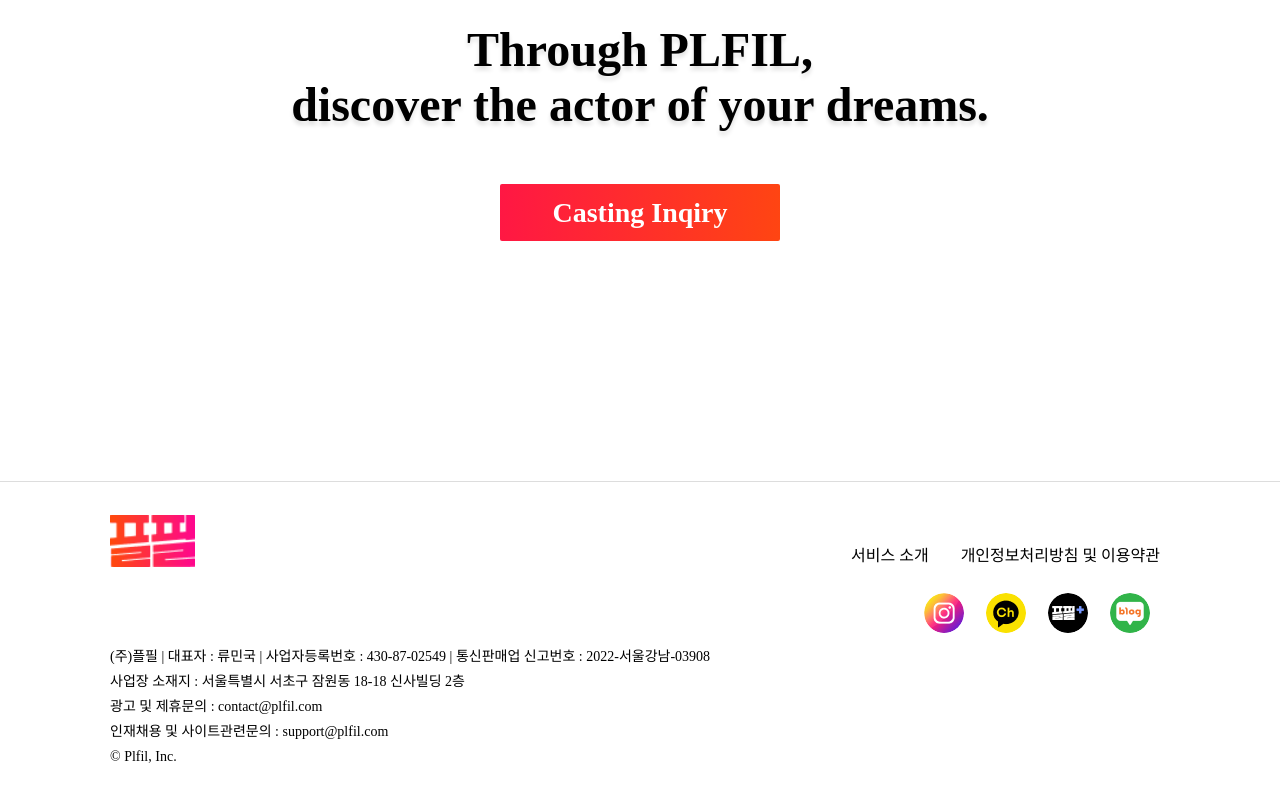
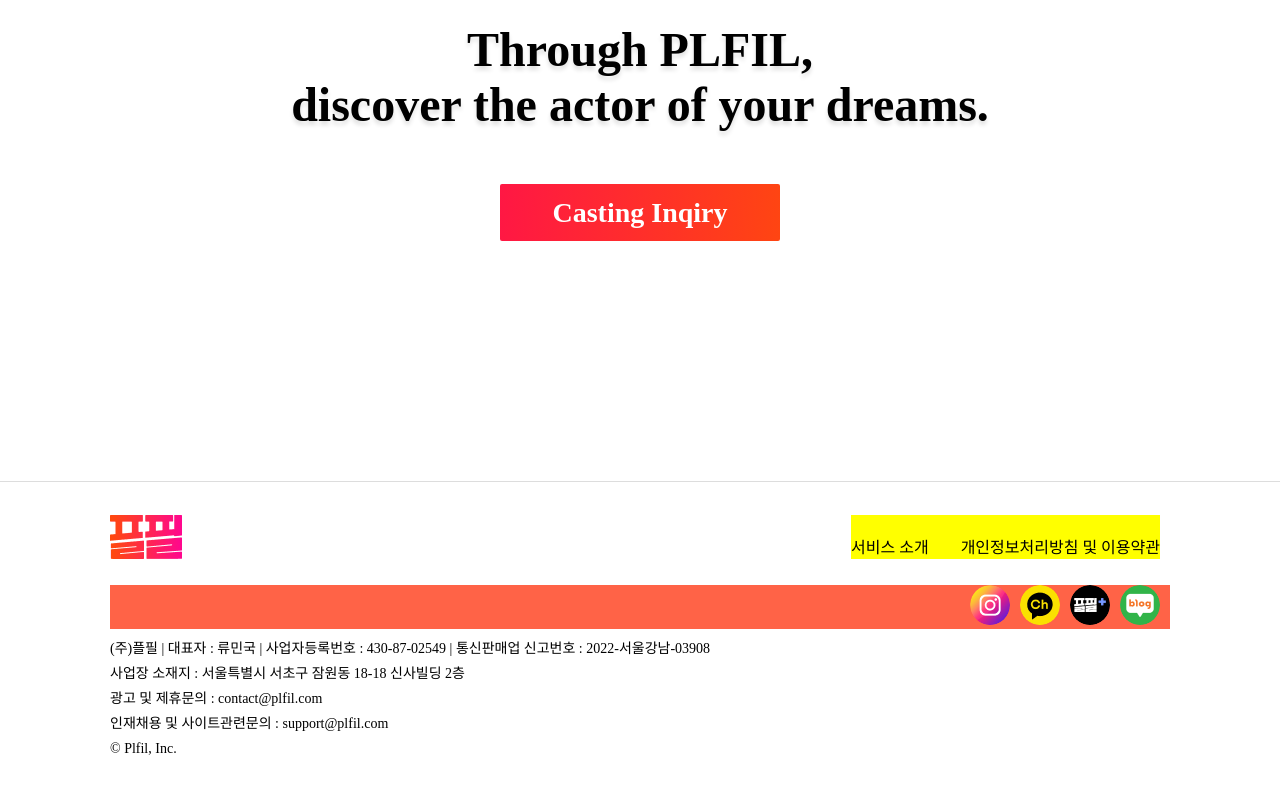
Before and after one commit to sen2y/plfil_intl_inbound, a Next.js app: page / in a window 1280 px wide. Shown: the part 2598-3398 px from the top of the page. Built offline with nearby package versions, Linux system fonts and the light colour scheme; a web font is replaced by a local one.

Commit message:
푸터 수정

```diff
--- a/components/templates/Footer.js
+++ b/components/templates/Footer.js
@@ -13,6 +13,20 @@
               <Text_Btn>서비스 소개</Text_Btn>
               <Text_Btn>개인정보처리방침 및 이용약관</Text_Btn>
             </TextSec>
+            <Sec2_mo>
+              <Link href="https://www.instagram.com/plfil_official/" passHref>
+                <SNS_Btn src="/assets/image/footer/insta.png"></SNS_Btn>
+              </Link>
+              <Link href="https://pf.kakao.com/_yYxiAxj" passHref>
+                <SNS_Btn src="/assets/image/footer/kakao.png"></SNS_Btn>
+              </Link>
+              <Link href="https://pf.kakao.com/_GxaxcLxj" passHref>
+                <SNS_Btn src="/assets/image/footer/plus.png"></SNS_Btn>
+              </Link>
+              <Link href="https://blog.naver.com/plfil" passHref>
+                <SNS_Btn src="/assets/image/footer/blog.png"></SNS_Btn>
+              </Link>
+            </Sec2_mo>
           </Sec1>
           <Sec2>
             <Link href="https://www.instagram.com/plfil_official/" passHref>
@@ -33,6 +47,10 @@
               (주)플필 | 대표자 : 류민국 | 사업자등록번호 : 430-87-02549 |
               통신판매업 신고번호 : 2022-서울강남-03908
             </Text>
+            <Text>
+              (주)플필 | 대표자 : 류민국 | 사업자등록번호 : 430-87-02549
+            </Text>
+            <Text>통신판매업 신고번호 : 2022-서울강남-03908</Text>
             <Text>
               사업장 소재지 : 서울특별시 서초구 잠원동 18-18 신사빌딩 2층
             </Text>
@@ -79,14 +97,16 @@
   display: flex;
   justify-content: space-between;
   width: 100%;
+
+  // mobile 버전
+  @media (max-width: 1080px) {
+  }
 `;
 
 const Logo = styled.img`
-  width: 85px;
-
-  // mobile 버전
+  height: 44px; // mobile 버전
   @media (max-width: 1080px) {
-    display: none;
+    height: 40px;
   }
 `;
 
@@ -94,9 +114,11 @@
   display: flex;
   align-items: flex-end;
   margin-right: 10px;
+  background-color: yellow;
 
   @media (max-width: 1080px) {
-    margin: 24px 0 0 0;
+    /* margin: 24px 0 0 0; */
+    display: none;
   }
 `;
 
@@ -118,30 +140,44 @@
 `;
 
 const Sec2 = styled.div`
+  background-color: tomato;
   display: flex;
   justify-content: flex-end;
   width: 100%;
   margin-top: 26px;
-  :last-child {
-    margin-right: 10px;
-  }
 
   // mobile 버전
   @media (max-width: 1080px) {
-    justify-content: flex-start;
+    display: none;
+    /* justify-content: flex-end;
     margin: 0;
+    :last-child {
+      margin-right: 10px;
+    } */
+  }
+`;
+
+const Sec2_mo = styled.div`
+  display: none;
+  // mobile 버전
+  @media (max-width: 1080px) {
+    display: flex;
+    align-items: flex-end;
+    width: 100%;
+    justify-content: flex-end;
   }
 `;
 
 const SNS_Btn = styled.img`
   width: 40px;
   height: 40px;
-  margin-left: 12px;
+  margin: 0 10px 0 0;
+
   border-radius: 20px;
   cursor: pointer;
 
   @media (max-width: 1080px) {
-    margin: 0 12px 0 0;
+    margin: 0 0px 0 10px;
   }
 `;
 
@@ -162,10 +198,18 @@
   font-weight: 500;
   font-size: 14px;
   line-height: 20px;
-
+  @media (min-width: 1081px) {
+    &:nth-child(2),
+    &:nth-child(3) {
+      display: none;
+    }
+  }
   @media (max-width: 1080px) {
     font-size: 12px;
     color: #666666;
+    &:first-child {
+      display: none;
+    }
   }
 `;
 
```
